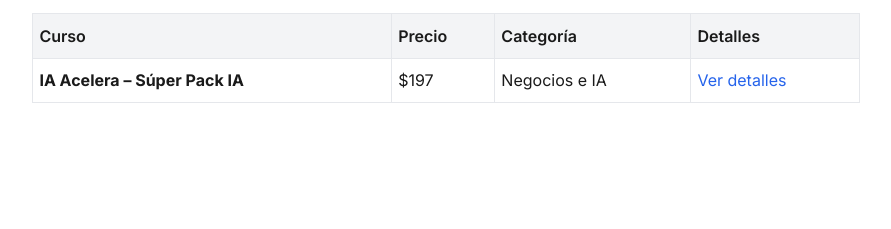
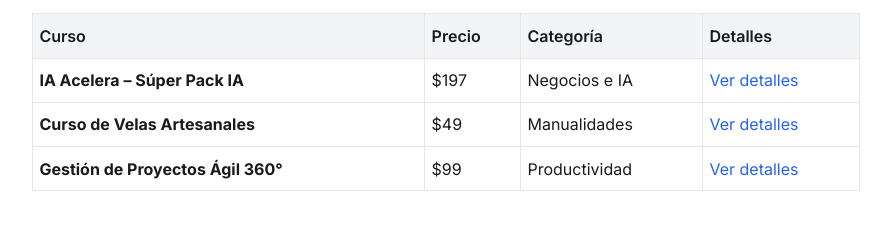
Before and after one commit to luisca583/LB-Projectdigital, a plain HTML site: page public/index.html in a window 1280 px wide. Shown: the part 97-326 px from the top of the page, without its empty margins (194-1085 px from the left). Drawn offline with Linux system fonts and the light colour scheme.

Commit message:
Agregar cursos al catálogo en index.html

```diff
--- a/public/index.html
+++ b/public/index.html
@@ -27,6 +27,20 @@
         <td>Negocios e IA</td>
         <td>
           <a href="/LB-Projectdigital/curso/ia-acelera.html">Ver detalles</a>
+
+	<tr>
+	  <td><strong>Curso de Velas Artesanales</strong></td>
+  	<td>$49</td>
+  	<td>Manualidades</td>
+  	<td><a href="/LB-Projectdigital/curso/velas-artesanales.html">Ver detalles</a></td>
+	</tr>
+	<tr>
+  	<td><strong>Gestión de Proyectos Ágil 360°</strong></td>
+  	<td>$99</td>
+  	<td>Productividad</td>
+  	<td><a href="/LB-Projectdigital/curso/gestion-proyectos.html">Ver detalles</a></td>
+</tr>
+
         </td>
       </tr>
     </table>
```
